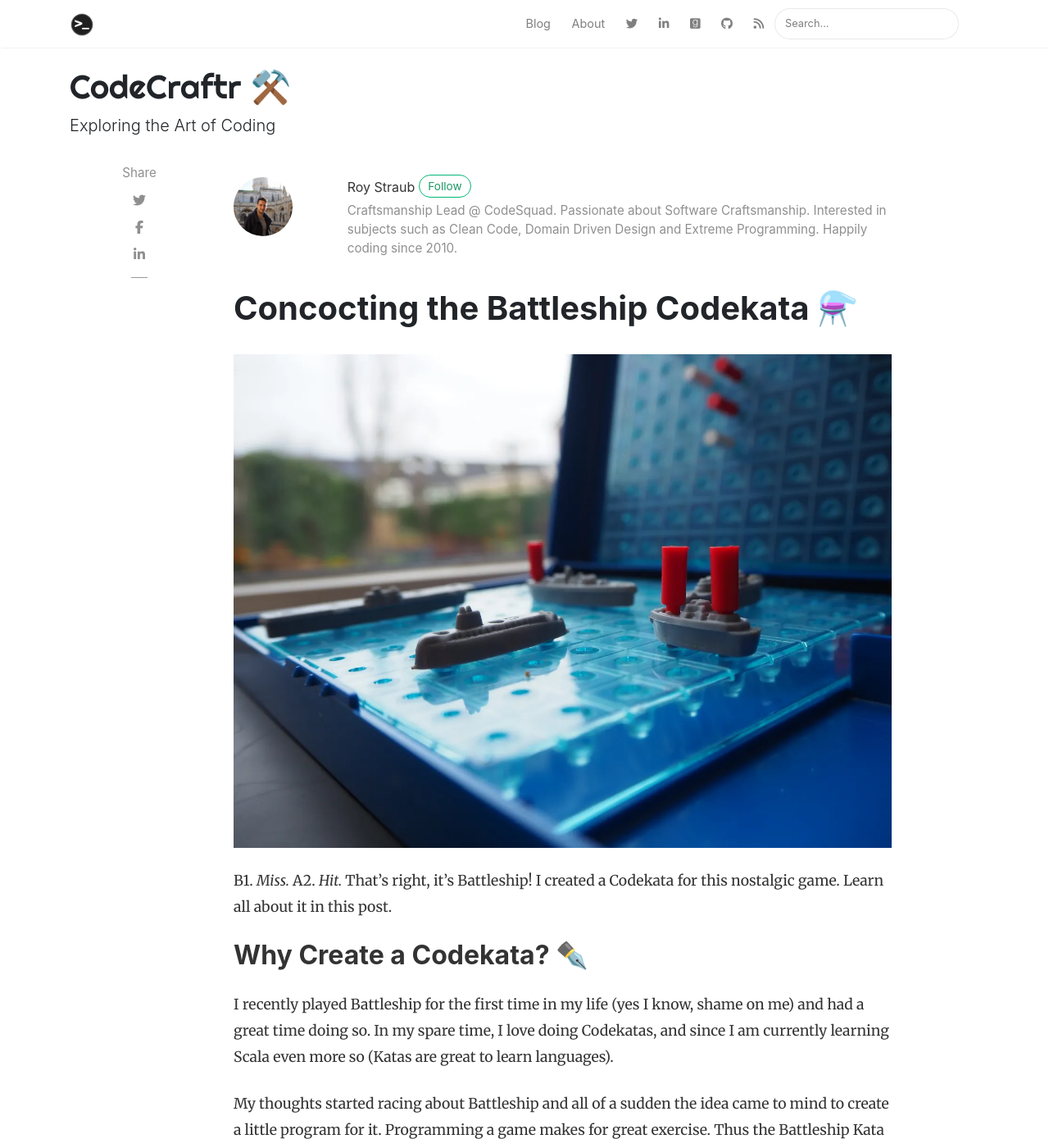
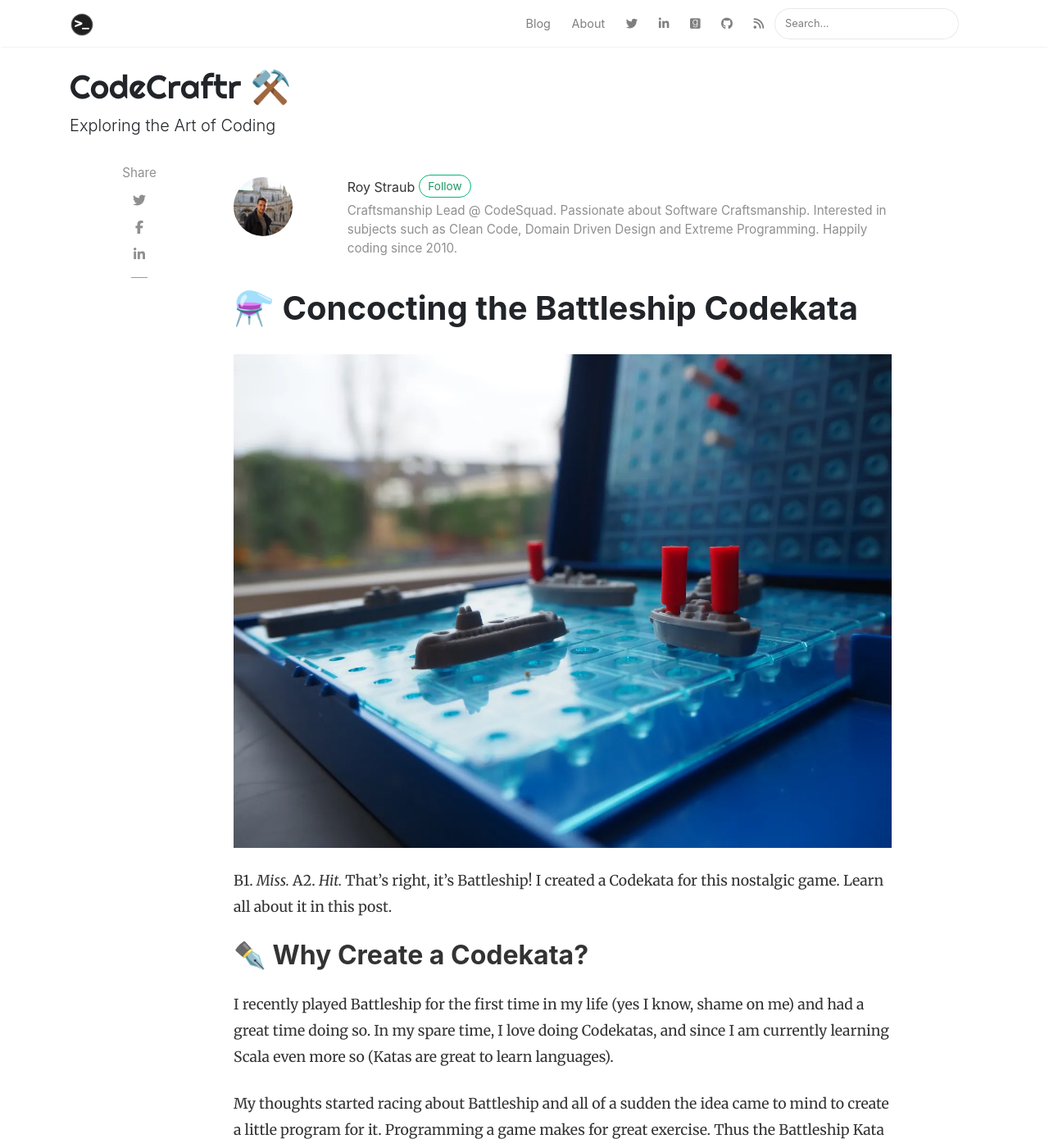
Before and after one commit to rstraub/rstraub.github.io, a Jekyll site: the page built from _posts/2021-12-29-creating-battleship-kata.md, in a window 1280 px wide and 1400 px high. Shown: the whole window at 82% size. Built offline with Jekyll 4.4.1, drawn with Linux system fonts in a browser that asks for light colours; nearby versions of some CDN libraries; comment, search, counter and statistics services are not loaded; some of the changed text lies outside the part shown.

Commit message:
Emoji order

```diff
--- a/_posts/2021-12-29-creating-battleship-kata.md
+++ b/_posts/2021-12-29-creating-battleship-kata.md
@@ -1,6 +1,6 @@
 ---
 layout: post
-title: "Concocting the Battleship Codekata ⚗️"
+title: "⚗️ Concocting the Battleship Codekata"
 author: Roy Straub
 categories: [Codekatas]
 tags: [Battleship]
@@ -13,7 +13,7 @@ comments: true
 
 B1. _Miss._ A2. _Hit._ That's right, it's Battleship! I created a Codekata for this nostalgic game. Learn all about it in this post.
 
-## Why Create a Codekata? ✒️
+## ✒️ Why Create a Codekata?
 I recently played Battleship for the first time in my life (yes I know, shame on me) and had a great time doing so. In my spare time, I love doing Codekatas, and since I am currently learning Scala even more so (Katas are great to learn languages).
 
 My thoughts started racing about Battleship and all of a sudden the idea came to mind to create a little program for it. Programming a game makes for great exercise. Thus the Battleship Kata was born.
@@ -24,7 +24,7 @@ Codekatas are fun, especially the relatable ones like [Mastermind](https://codin
 
 Let's see how the Battleship Codekata holds up to these traits.
 
-## The Battleship Codekata 🚢
+## 🚢 The Battleship Codekata
 Two players play [Battleship](https://en.wikipedia.org/wiki/Battleship_(game)). Each player has a grid where he places his five ships, after which they take turns shooting until a player has lost all ships. That's the game in a nutshell. Sounds like fun, right?
 
 The Codekata consists of explanations of the rules, some hints, and ideas to make solving it more challenging. If you want to give it a go, you can find it on my [github](https://github.com/rstraub/battleship-kata).
@@ -33,7 +33,7 @@ The rules are quite simple, but capturing them in a program makes for some inter
 
 Let's look at some of the challenges I noticed while doing this Kata.
 
-## Challenges of the CodeKata 🥵
+## 🥵 Challenges of the CodeKata
 The Battleship Kata is challenging (and interesting!) in two regards for me.
 
 First is how you model the game, especially the _Grid_ in your program. This is a great lesson about the separation of [_Model_ and _View_](https://martinfowler.com/eaaDev/SeparatedPresentation.html) as the representation in your program doesn't need to match reality. Maybe you don't even need a grid, but work with just ships!
@@ -42,7 +42,7 @@ Secondly, deciding which object knows which, and who is responsible for negotiat
 
 Challenges bring forth learning, what can you learn from this Codekata?
 
-## Lessons to be Learned 🎓
+## 🎓 Lessons to be Learned
 Like all [Codekatas]({{site.baseurl}}/improving-with-codekatas/), what you learn from doing one is entirely up to you. That being said, some Katas are more suitable than others for learning a specific concept.
 
 The Battleship Kata is especially suited to learn:
@@ -53,7 +53,7 @@ The Battleship Kata is especially suited to learn:
 
 These are just some takeaways you can have from this Kata, but there are probably tons more lessons here!
 
-## Future Plans 🔮
+## 🔮 Future Plans
 The Battleship Kata is publicly available because I hope that other people will enjoy solving it as much as I am. Check it out and give it a shot (pun intended).
 
 I also intend to post it to Codekata catalogs like [kata-log.rocks](https://kata-log.rocks/index.html) and [codingdojo.org](https://codingdojo.org/) in the hope of making it more known. Hopefully people will even contribute, making the Kata even better!
```
